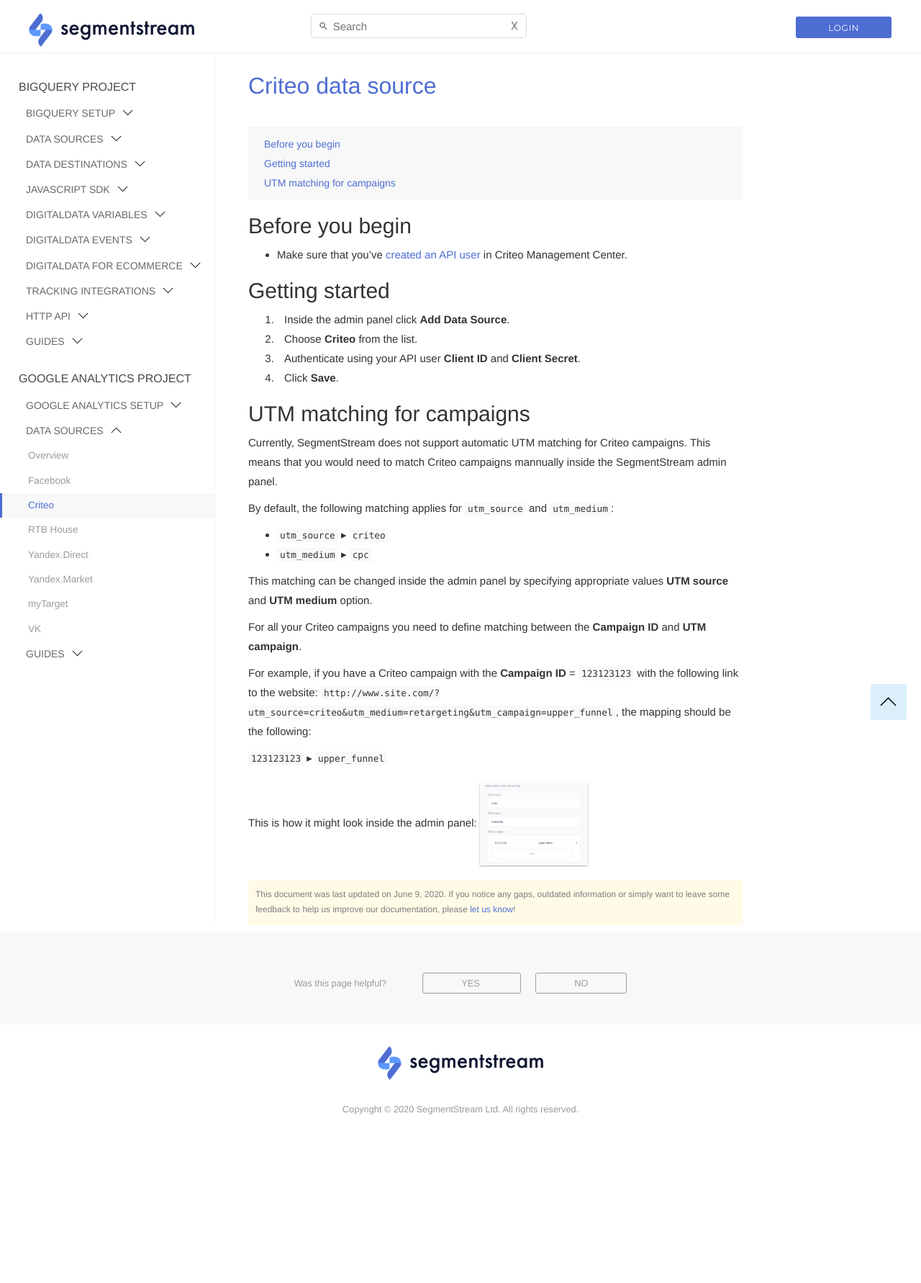
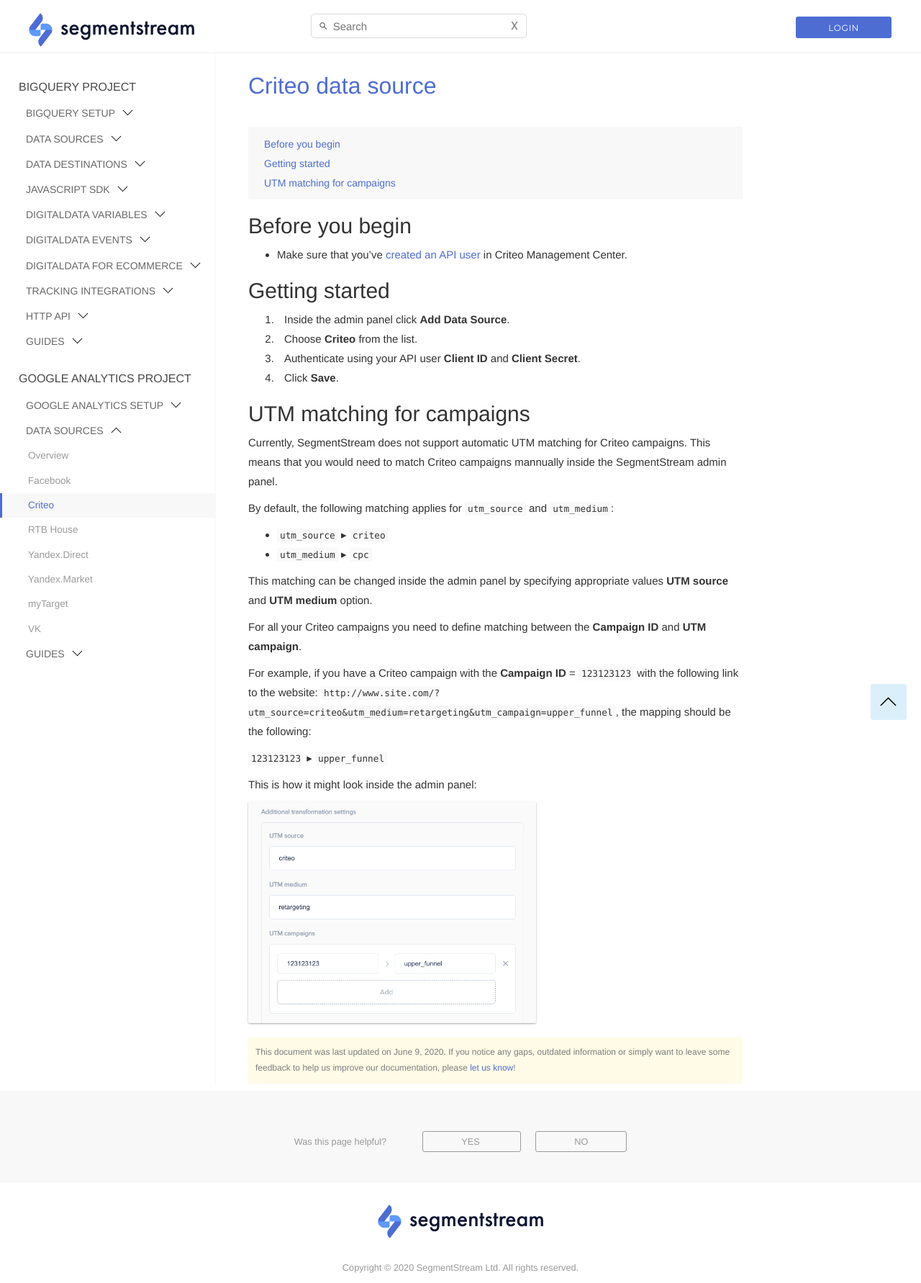
Before and after one commit to segmentstream-com/segmentstream-com.github.io, a Jekyll site: the page built from _docs/ga-datasources/criteo.md, in a window 1280 px wide. Shown: the whole page at 72% size. Built offline with Jekyll 4.4.1, drawn with Linux system fonts in a browser that asks for light colours; nearby versions of some CDN libraries; before the commit the page ends 1563 px from its top, so only the background shows below that.

Commit message:
criteo image width

```diff
--- a/_docs/ga-datasources/criteo.md
+++ b/_docs/ga-datasources/criteo.md
@@ -34,4 +34,4 @@
 `123123123` ▸ `upper_funnel`
 
 This is how it might look inside the admin panel:
-<img src="/img/criteo/criteo-utm-params.png" alt="Criteo URL params matching" width="150"/>
+<img src="/img/criteo/criteo-utm-params.png" alt="Criteo URL params matching" width="400"/>
```
